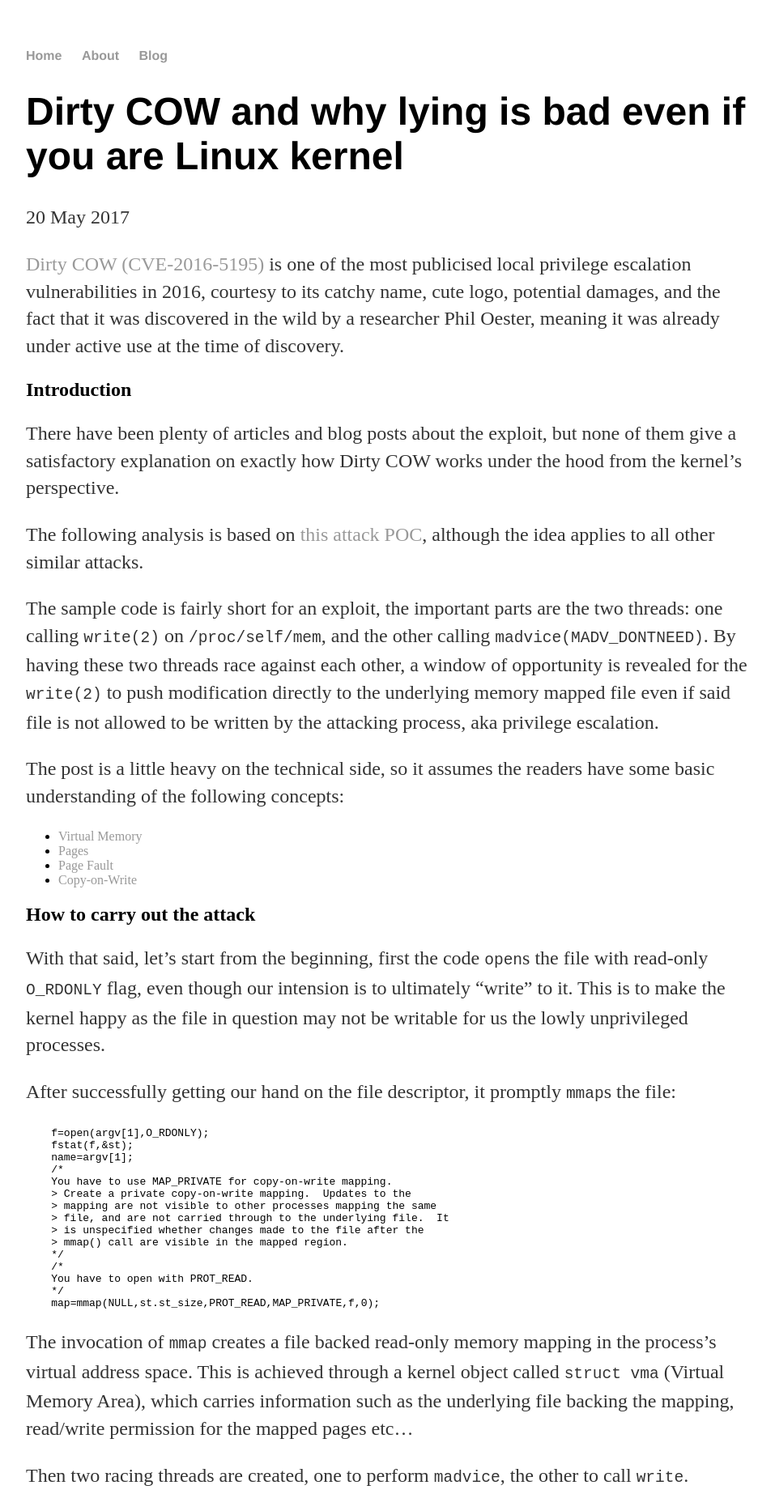
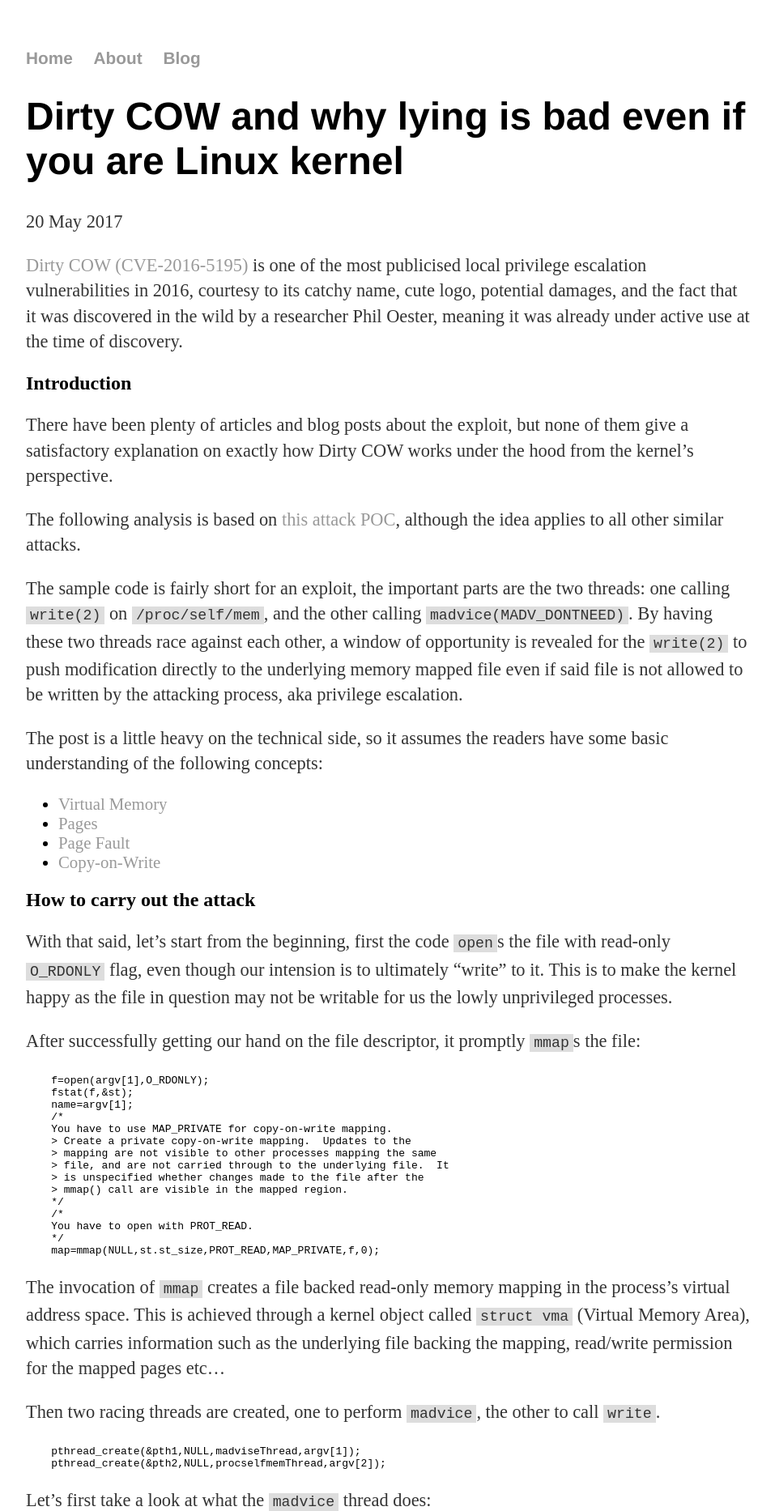
Before and after one commit to chao-tic/chao-tic.github.io, a Jekyll site: the page built from _posts/2017-05-20-dirty-cow.markdown, in a window 1280 px wide. Shown: the top 1866 px of the page at 81% size, without its empty margins (160-1117 px from the left). Built offline with Jekyll 4.4.1, drawn with Linux system fonts in a browser that asks for light colours.

Commit message:
Tweak main.css

```diff
--- a/css/main.css
+++ b/css/main.css
@@ -24,13 +24,17 @@ h1 {
     font-family:'Helvetica', 'Arial', 'Sans-Serif';
 }
 p {
-    font-size: 1.5em;
+    font-size: 1.4em;
     line-height: 1.4em;
     color: #333;
 }
 footer {
     border-top: 1px solid #d5d5d5;
     font-size: .8em;
+}
+
+ul {
+    font-size: 1.3em;
 }
 
 ul.posts {
@@ -41,3 +45,13 @@ ul.posts {
 ul.posts li {
     list-style: none;
 }
+
+code.highlighter-rouge {
+    background-color:#ddd;
+    border:1;
+    padding:1px 5px;
+}
+
+div.footnotes {
+    font-size: .8em;
+}
```
